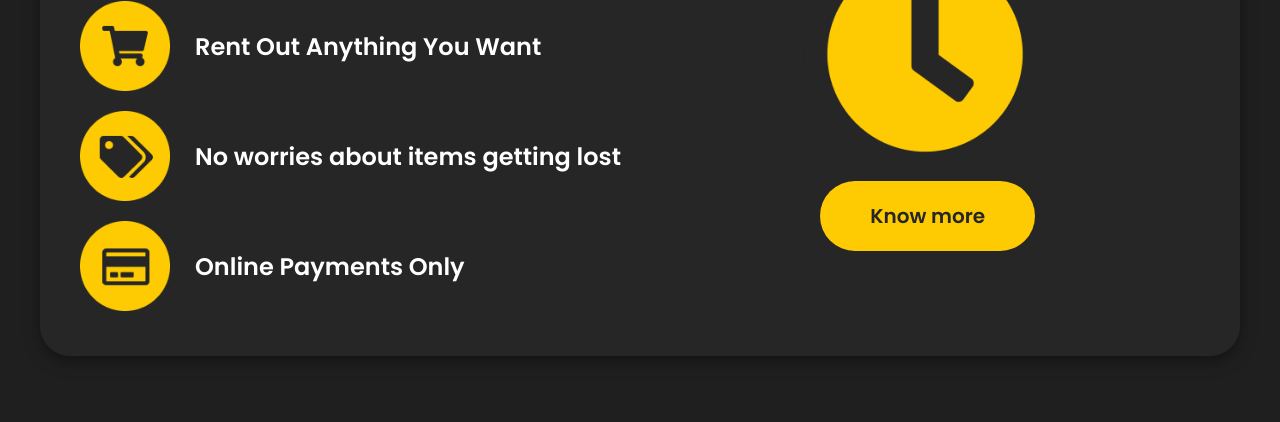
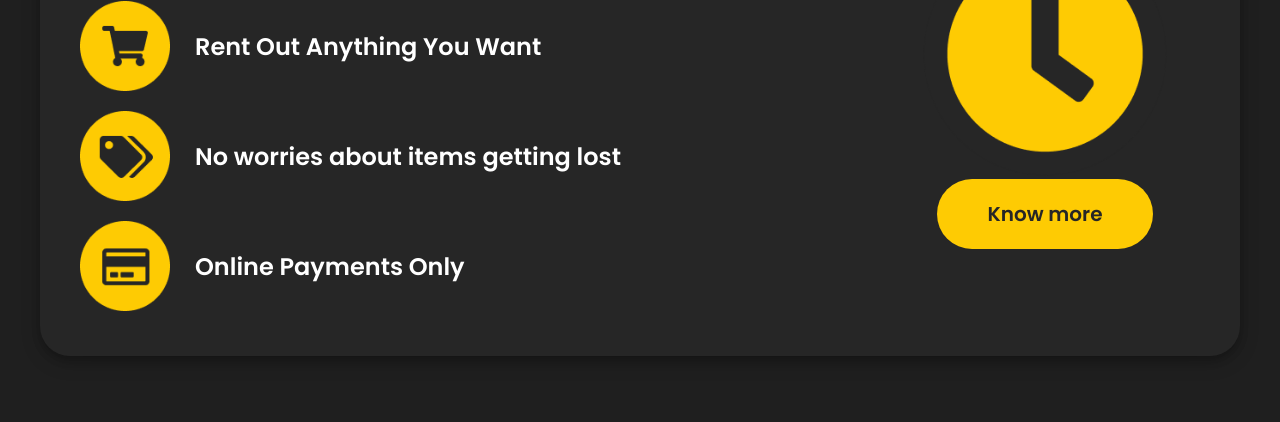
Before and after one commit to damnanuj/Frontend-Project, a plain HTML site: page index.html in a window 1280 px wide. Shown: the part 196-618 px from the top of the page. Drawn offline with Linux system fonts and the light colour scheme.

Commit message:
Update styles.css

```diff
--- a/styles.css
+++ b/styles.css
@@ -139,10 +139,14 @@ header{
 }
 
 /* *******************Main right part******************** */
-
+.right{
+    display: flex;
+    flex-direction: column;
+    align-items: center;
+}
 .right img{
     width: 250px;
-    margin-left: 120px;
+
 }
 /* **************right big button****************** */
 .topbtn{
@@ -155,7 +159,6 @@ header{
     font-weight: 600;
     padding: 20px 50px;
     border-radius: 100px;
-    margin-left: 140px;
     margin-bottom: 20px;
 
 }
```
